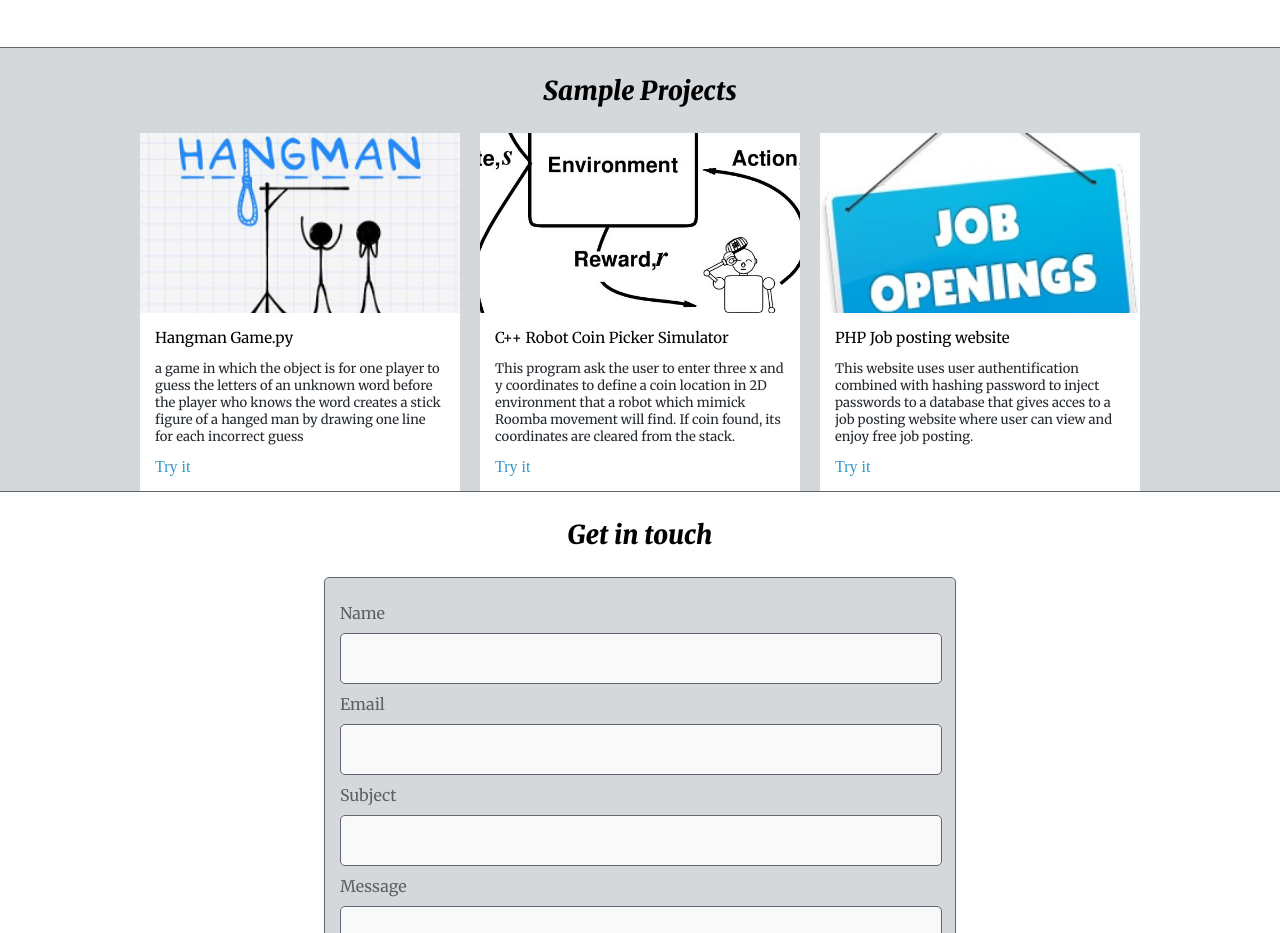
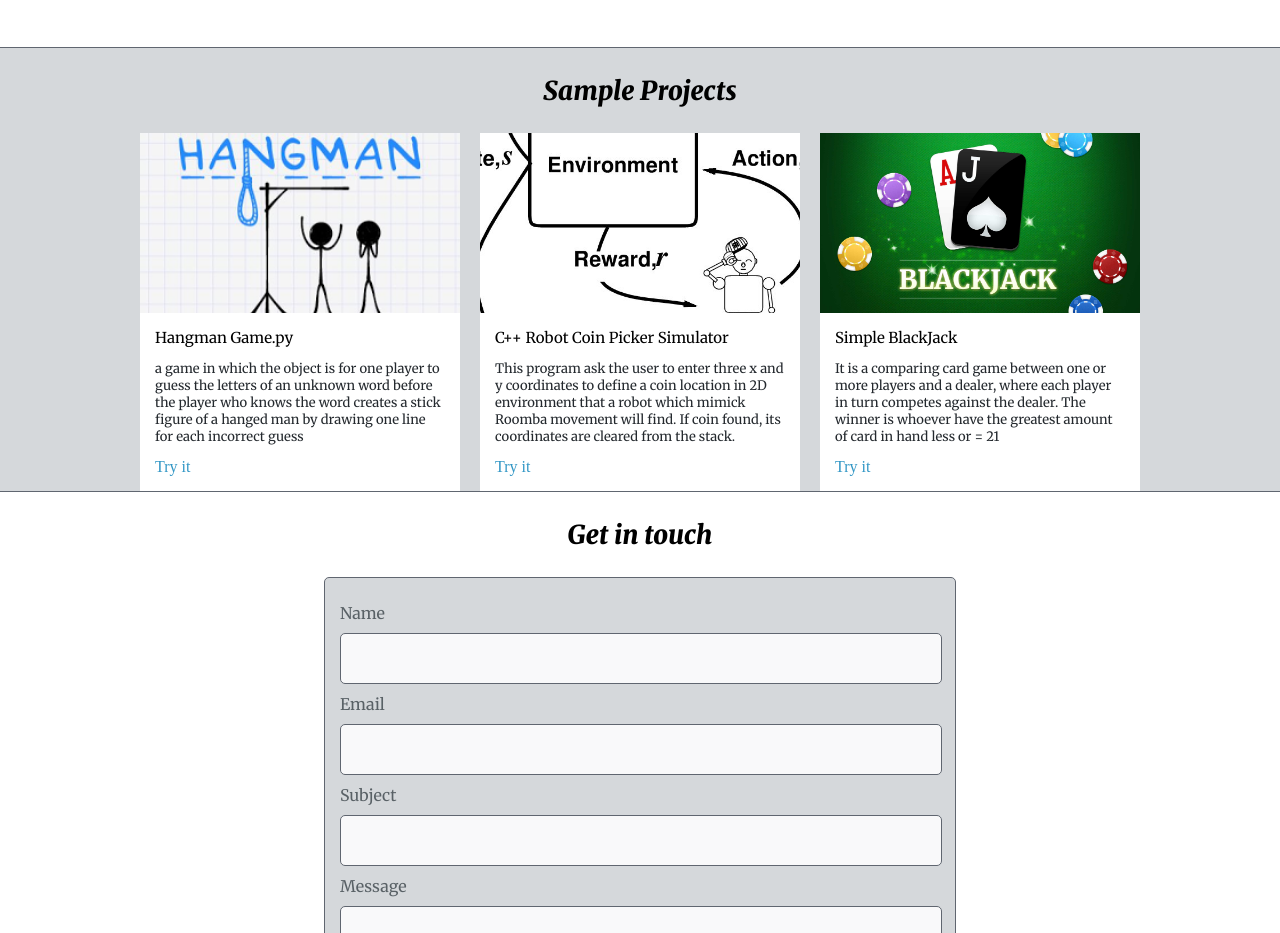
Before and after one commit to afro-coder-hanane/afroCoderPortfolio, a plain HTML site: page public/index.html in a window 1280 px wide. Shown: the part 1441-2374 px from the top of the page. Drawn offline with Linux system fonts and the light colour scheme; some packages are replaced by stand-ins of ours.

Commit message:
adjustment

```diff
--- a/public/index.html
+++ b/public/index.html
@@ -170,12 +170,12 @@
 
                 <div>
                     <div class="post">
-                        <img src="images/job_openings.jpg" class="thumbnail">
+                        <img src="images/blackjack.jpg" class="thumbnail">
                         <div class="post-preview">
-                            <h6 class="post-title">PHP Job posting website</h6>
-                            <p class="post-intro"> This website uses user authentification combined with hashing
-                            password to inject passwords to a database that gives acces to a job posting website
-                            where user can view and enjoy free job posting.
+                            <h6 class="post-title">Simple BlackJack </h6>
+                            <p class="post-intro">  It is a comparing card game between one or more players and a dealer,
+                                 where each player in turn competes against the dealer. The winner is whoever have the greatest
+                                 amount of card in hand less or = 21
                             </p>
                             <a href="https://hananejoblister.000webhostapp.com/" target="_blank">Try it</a>
                         </div>
```
Also changed, not shown: public/images/blackjack.jpg (added).
